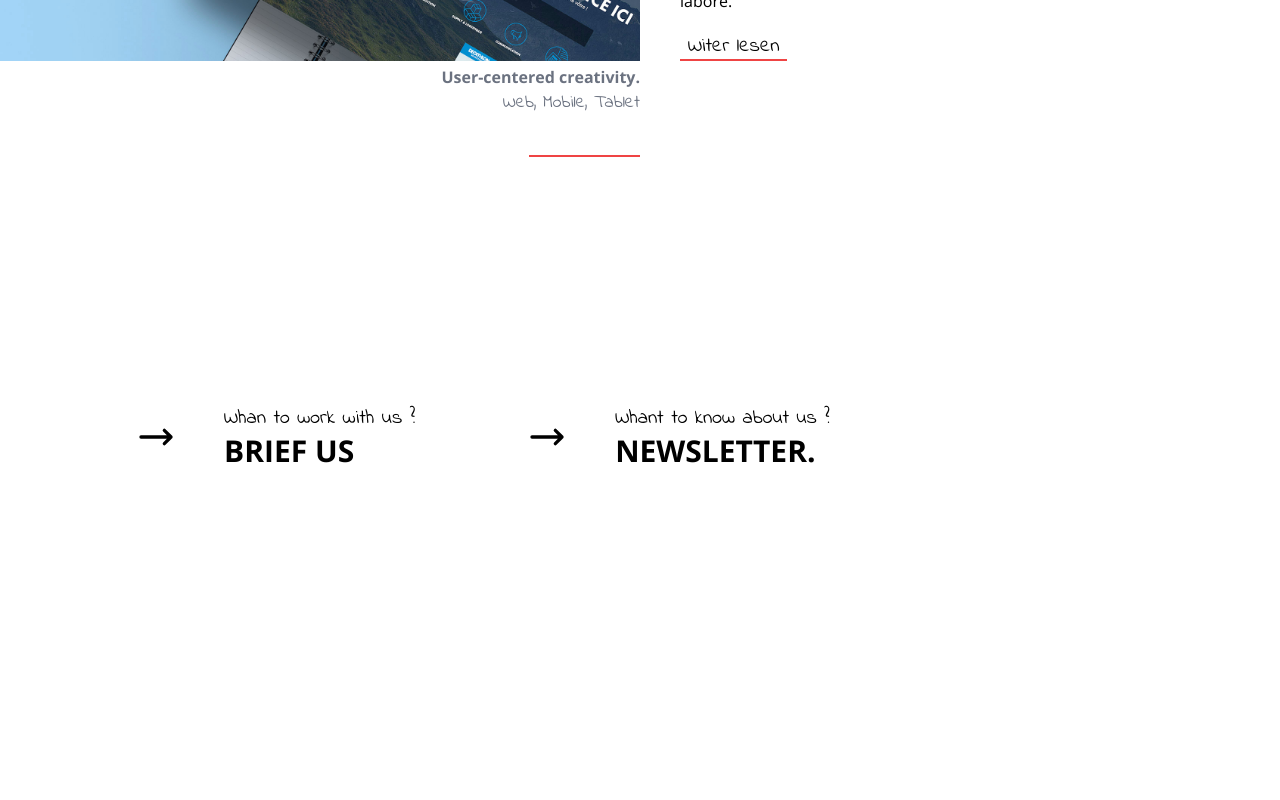
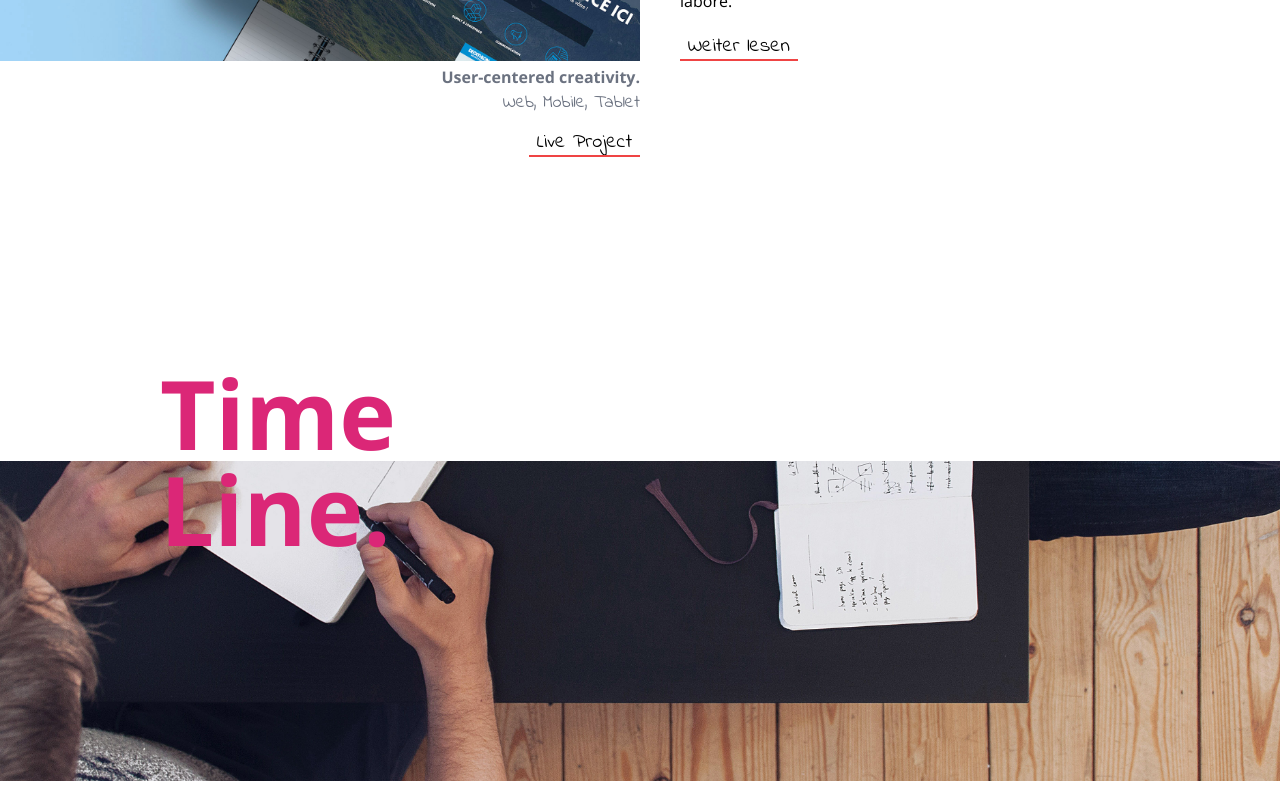
Before and after one commit to cruzentwickler/willcruz, a Next.js app: page / in a window 1280 px wide. Shown: the part 2400-3200 px from the top of the page. Before the commit the page ends 2968 px from the top, so only its background shows below. Built offline with nearby package versions, Linux system fonts and the light colour scheme; what @tailwindcss/typography would draw is missing.

Commit message:
Added Time Line component

```diff
--- a/components/Projects.js
+++ b/components/Projects.js
@@ -46,10 +46,10 @@ const Projects = () => {
                 <figcaption className="grid justify-items-end justify-end text-gray-500 mt-1">
                   <h5 className="font-bold">{item.title}</h5>
                   <span className="mb-3 font-handwriting text-lg">
-                    Web, Mobile, Tablet
+                    {'Web, Mobile, Tablet'}
                   </span>
                   <Link href={item.url}>
-                    <a className="font-handwriting relative text-xl hover:bg-red-500 text-white transition px-2">
+                    <a className="font-handwriting relative text-xl hover:bg-red-500 dark:text-white text-black transition px-2">
                       {'Live Project'}
                       <span className="absolute left-0 bottom-0 h-0.5 w-full bg-red-500 " />
                     </a>
@@ -69,7 +69,7 @@ const Projects = () => {
                 </p>
                 <Link href={item.url}>
                   <a className="font-handwriting relative text-xl hover:bg-red-500 transition px-2">
-                    {'Witer lesen'}
+                    {'Weiter lesen'}
                     <span className="absolute left-0 bottom-0 h-0.5 w-full bg-red-500 " />
                   </a>
                 </Link>
--- /dev/null
+++ b/components/TimeLine.js
@@ -0,0 +1,33 @@
+import Image from 'next/image';
+
+const TimeLine = () => {
+  const string = 'Time Line';
+  const strHalf = Math.round(string.length / 2) - 1;
+  const strOne = string.slice(0, strHalf);
+  const strTwo = string.slice(strHalf);
+
+  const title = (
+    <>
+      <span className="block">{strOne}</span>
+      <span className="block">{strTwo}.</span>
+    </>
+  );
+
+  return (
+    <section className="py-40">
+      <div className="w-full h-80 relative">
+        <h2 className="absolute top-0 left-40 -translate-y-1/2 transform z-10 text-8xl font-bold text-pink-600">
+          {title}
+        </h2>
+        <Image
+          src="/images/img1.jpg"
+          layout="fill"
+          objectFit="cover"
+          objectPosition="center"
+        />
+      </div>
+    </section>
+  );
+};
+
+export default TimeLine;
--- a/pages/index.js
+++ b/pages/index.js
@@ -2,6 +2,7 @@ import Container from '@/components/Container';
 import Banner from '@/components/Banner';
 import About from '@/components/About';
 import Projects from '@/components/Projects';
+import TimeLine from '@/components/TimeLine';
 
 export default function Home() {
   return (
@@ -9,6 +10,7 @@ export default function Home() {
       <Banner />
       <About />
       <Projects />
+      <TimeLine />
     </Container>
   );
 }
```
Also changed, not shown: public/images/img1.jpg (added).
